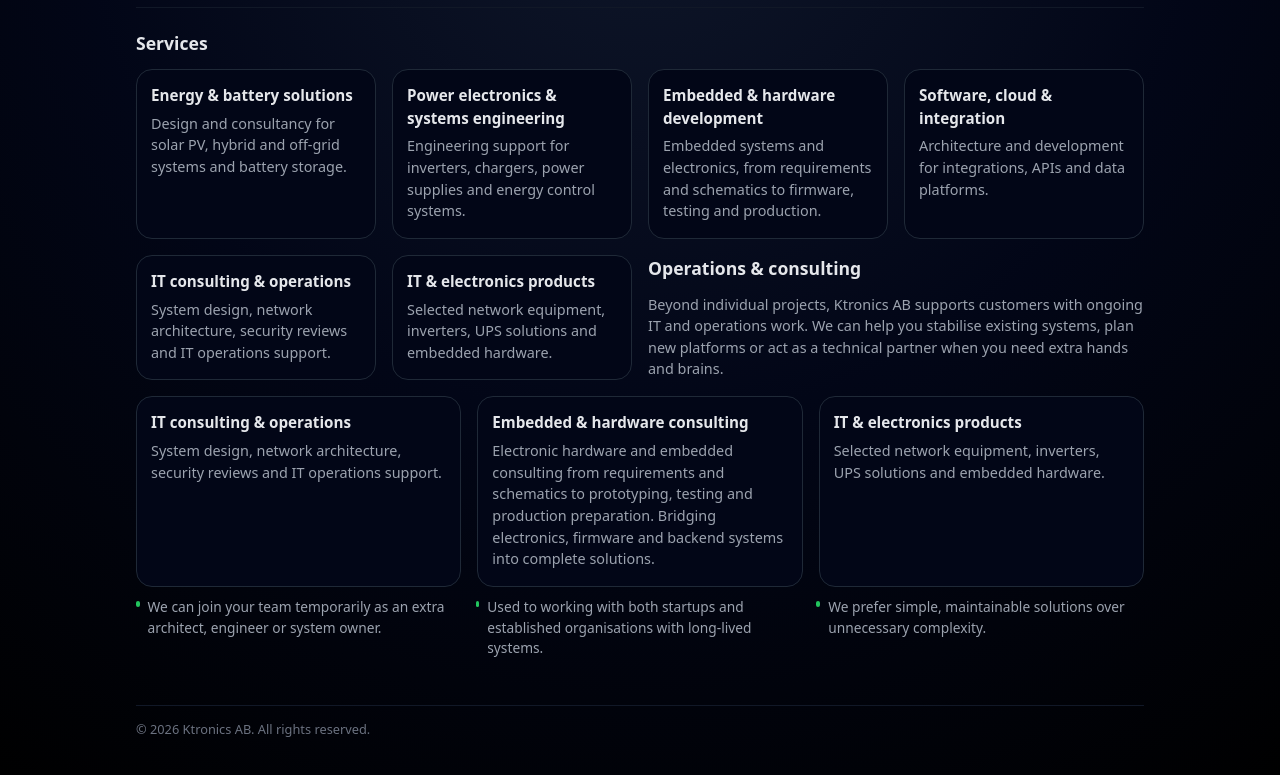
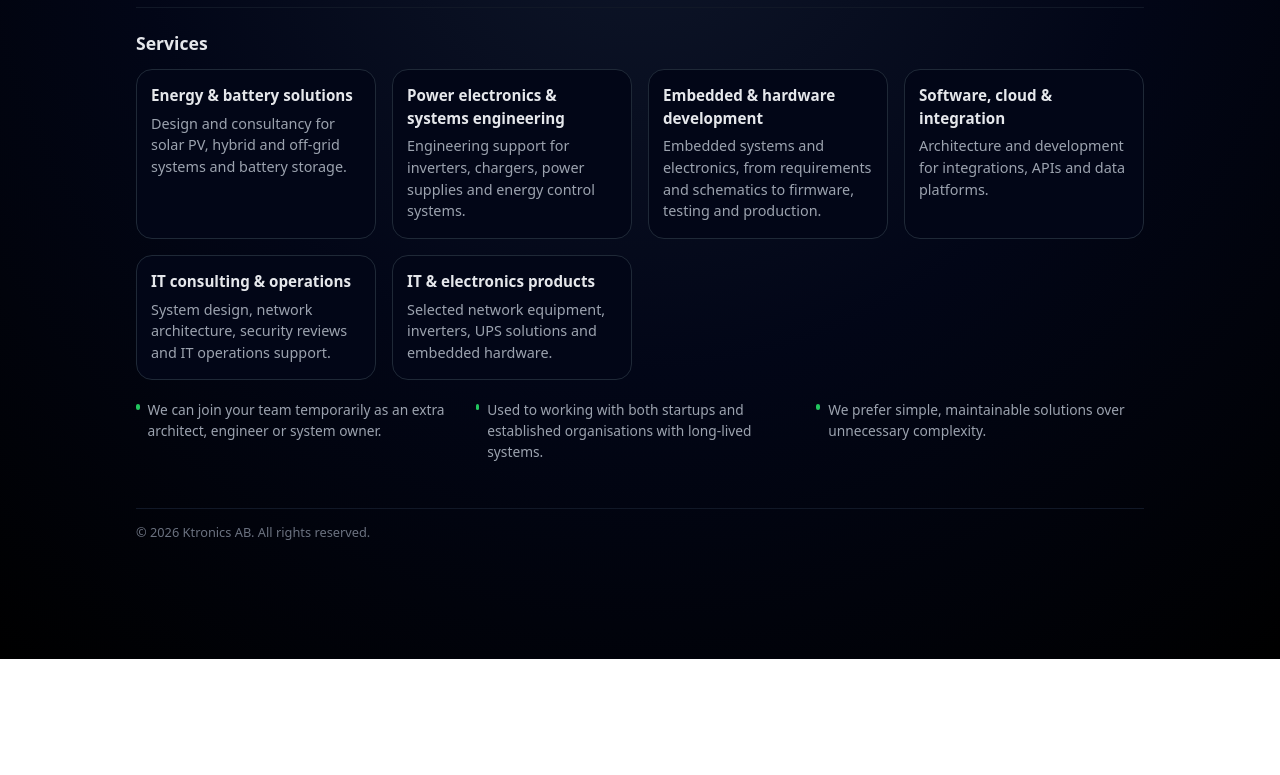
Before and after one commit to pcgayan/pcgayan.github.io, a plain HTML site: page services/index.html in a window 1280 px wide. Shown: the part 141-916 px from the top of the page. After the commit the page ends 800 px from the top, so only its background shows below. Drawn offline with Linux system fonts and the light colour scheme.

Commit message:
Services page: remove the duplicated Operations & consulting section

```diff
--- a/services/index.html
+++ b/services/index.html
@@ -318,10 +318,6 @@
     }
   </style>
   <style>
-    .ops-intro{grid-column:span 2;align-self:center}
-    .ops-intro h2{font-size:1.1rem;margin-bottom:12px}
-    .ops-intro .section-intro{margin-bottom:0}
-    @media (max-width:900px){.ops-intro{grid-column:1/-1}}
     .section h1{font-size:1.1rem;margin-bottom:12px}
     body{min-height:100vh}
     .topnav{display:flex;flex-wrap:wrap;gap:6px 18px;margin-top:6px;font-size:.9rem}
@@ -356,30 +352,8 @@
           <a class="card" href="/services/software-cloud-integration/" style="text-decoration:none;color:inherit"><h3>Software, cloud &amp; integration</h3><p class="muted">Architecture and development for integrations, APIs and data platforms.</p></a>
           <a class="card" href="/services/it-consulting-operations/" style="text-decoration:none;color:inherit"><h3>IT consulting &amp; operations</h3><p class="muted">System design, network architecture, security reviews and IT operations support.</p></a>
           <a class="card" href="/services/it-electronics-products/" style="text-decoration:none;color:inherit"><h3>IT &amp; electronics products</h3><p class="muted">Selected network equipment, inverters, UPS solutions and embedded hardware.</p></a>
-          <div class="ops-intro">
-            <h2>Operations &amp; consulting</h2>
-            <p class="section-intro">
-              Beyond individual projects, Ktronics AB supports customers with ongoing IT and operations work.
-          We can help you stabilise existing systems, plan new platforms or act as a technical partner
-          when you need extra hands and brains.
-        </p>
-          </div>
         </div>
-        <div class="grid" style="margin-top:16px">
-          <a class="card" href="/services/it-consulting-operations/" style="text-decoration:none;color:inherit">
-            <h3>IT consulting &amp; operations</h3>
-            <p class="muted">System design, network architecture, security reviews and IT operations support.</p>
-          </a>
-          <a class="card" href="/services/embedded-hardware/" style="text-decoration:none;color:inherit">
-            <h3>Embedded &amp; hardware consulting</h3>
-            <p class="muted">Electronic hardware and embedded consulting from requirements and schematics to prototyping, testing and production preparation. Bridging electronics, firmware and backend systems into complete solutions.</p>
-          </a>
-          <a class="card" href="/services/it-electronics-products/" style="text-decoration:none;color:inherit">
-            <h3>IT &amp; electronics products</h3>
-            <p class="muted">Selected network equipment, inverters, UPS solutions and embedded hardware.</p>
-          </a>
-        </div>
-        <div class="highlights">
+        <div class="highlights" style="margin-top:20px">
           <div class="highlight-item"><span class="highlight-bullet"></span><span>We can join your team temporarily as an extra architect, engineer or system owner.</span></div>
           <div class="highlight-item"><span class="highlight-bullet"></span><span>Used to working with both startups and established organisations with long-lived systems.</span></div>
           <div class="highlight-item"><span class="highlight-bullet"></span><span>We prefer simple, maintainable solutions over unnecessary complexity.</span></div>
```
